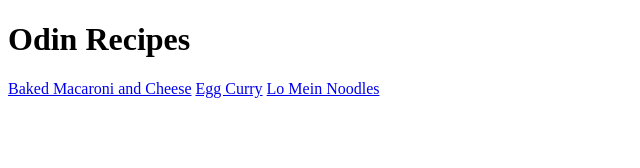
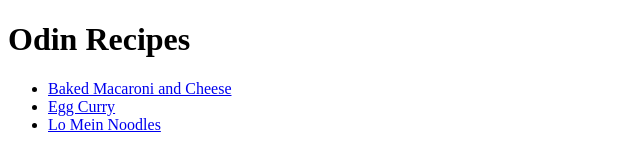
Before and after one commit to cristoval21/odin-recipes, a plain HTML site: page index.html in a window 1280 px wide. Shown: the whole page, without its empty margins (0-640 px from the left). Drawn offline with Linux system fonts and the light colour scheme.

Commit message:
Modified recipes link to unordered list

```diff
--- a/index.html
+++ b/index.html
@@ -7,8 +7,10 @@
 
   <body>
     <h1>Odin Recipes</h1>
-    <a href="recipes/baked-macaroni-and-cheese.html">Baked Macaroni and Cheese</a>
-    <a href="recipes/egg-curry.html">Egg Curry</a>
-    <a href="recipes/lo-mein-noodles.html">Lo Mein Noodles</a>
+    <ul>
+      <li><a href="recipes/baked-macaroni-and-cheese.html">Baked Macaroni and Cheese</a></li>
+      <li><a href="recipes/egg-curry.html">Egg Curry</a></li>
+      <li><a href="recipes/lo-mein-noodles.html">Lo Mein Noodles</a></li>
+    </ul>
   </body>
 </html>
```
